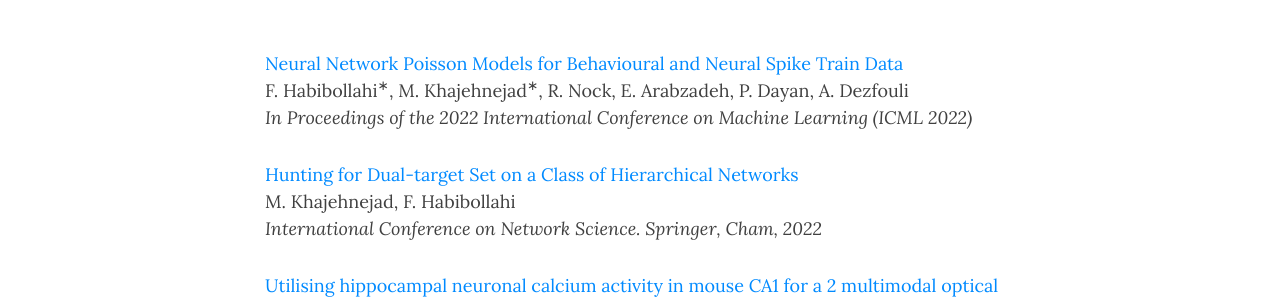
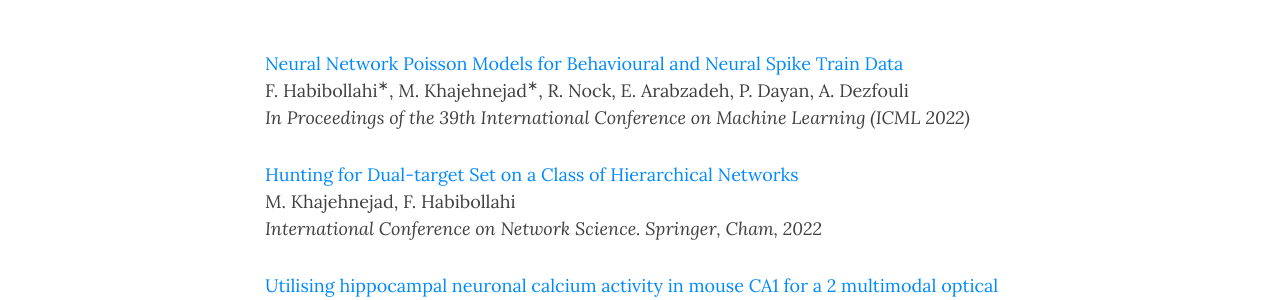
Before and after one commit to ForoughHa/ForoughHa.github.io, a Jekyll site: the page built from publications.md, in a window 1280 px wide and 1318 px high. Shown: the part 210-510 px from the top of the window. Built offline with Jekyll 4.4.1, drawn with Linux system fonts in a browser that asks for light colours; nearby versions of some CDN libraries.

Commit message:
Update publications.md

```diff
--- a/publications.md
+++ b/publications.md
@@ -9,7 +9,7 @@
  <br />
  F. Habibollahi<sup>∗</sup>, M. Khajehnejad<sup>∗</sup>,  R. Nock, E. Arabzadeh, P. Dayan, A. Dezfouli
 <br />
-<em>In Proceedings of the 2022 International Conference on Machine Learning (ICML 2022)</em>
+<em>In Proceedings of the 39th International Conference on Machine Learning (ICML 2022)</em>
 
 
 <a href="https://link.springer.com/chapter/10.1007/978-3-030-97240-0_8">Hunting for Dual-target Set on a Class of Hierarchical Networks </a>
```
